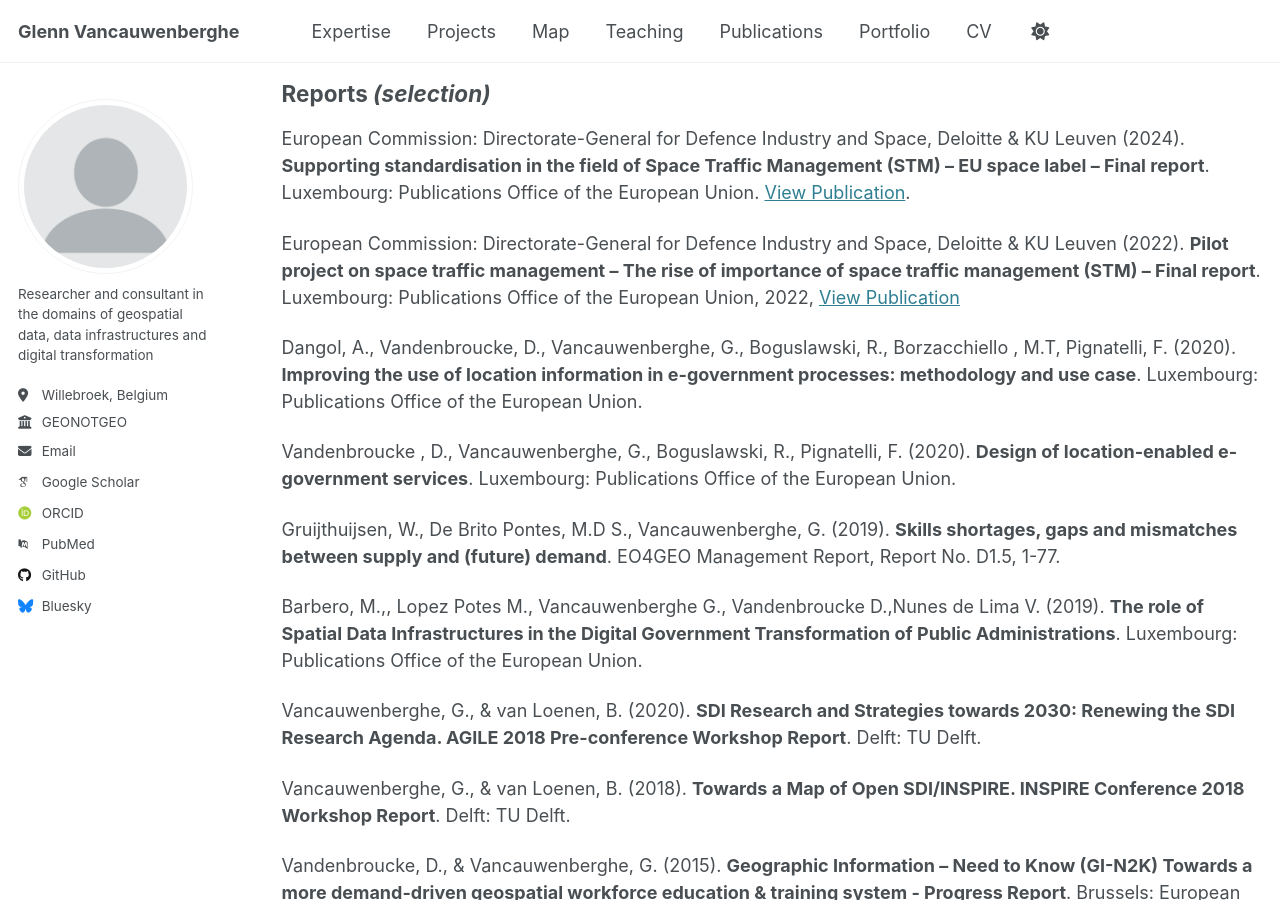
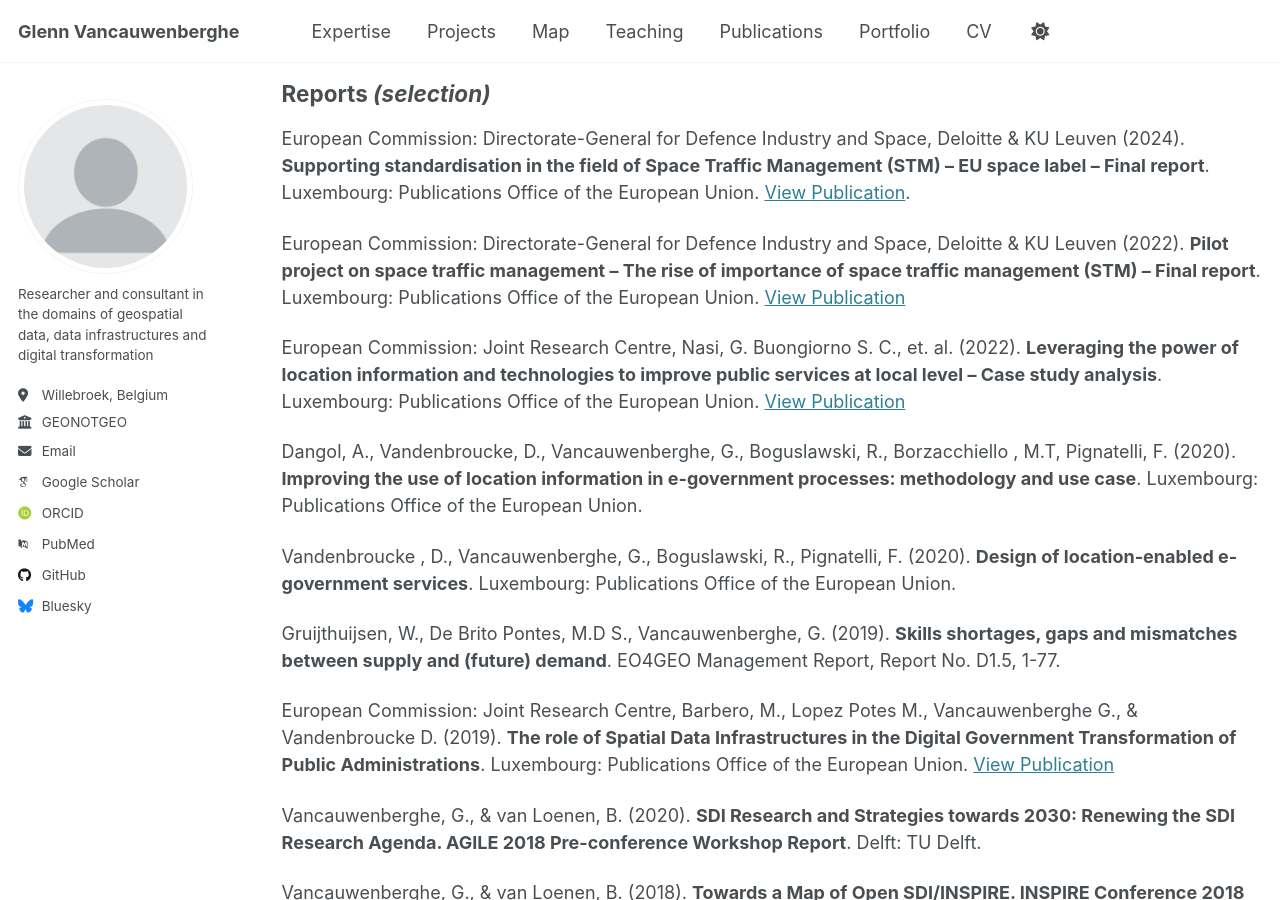
Before and after one commit to GVancauwenberghe/gvancauwenberghe.github.io, a Jekyll site: the page built from _pages/outputs.md, in a window 1280 px wide and 900 px high, scrolled down 281 px. Built offline with Jekyll 4.4.1, drawn with Linux system fonts in a browser that asks for light colours; some web fonts are replaced.

Commit message:
Update outputs.md

```diff
--- a/_pages/outputs.md
+++ b/_pages/outputs.md
@@ -15,7 +15,9 @@ Vancauwenberghe, G. (2013). **Coordination within the Spatial Data Infrastructur
 ## Reports _(selection)_
 European Commission: Directorate-General for Defence Industry and Space, Deloitte & KU Leuven (2024). **Supporting standardisation in the field of Space Traffic Management (STM) – EU space label – Final report**. Luxembourg: Publications Office of the European Union. [View Publication](https://data.europa.eu/doi/10.2889/0215426).
 
-European Commission: Directorate-General for Defence Industry and Space, Deloitte & KU Leuven (2022). **Pilot project on space traffic management – The rise of importance of space traffic management (STM) – Final report**. Luxembourg: Publications Office of the European Union, 2022, [View Publication](https://data.europa.eu/doi/10.2889/3462708)
+European Commission: Directorate-General for Defence Industry and Space, Deloitte & KU Leuven (2022). **Pilot project on space traffic management – The rise of importance of space traffic management (STM) – Final report**. Luxembourg: Publications Office of the European Union. [View Publication](https://data.europa.eu/doi/10.2889/3462708)
+
+European Commission: Joint Research Centre, Nasi, G. Buongiorno S. C., et. al. (2022). **Leveraging the power of location information and technologies to improve public services at local level – Case study analysis**. Luxembourg: Publications Office of the European Union. [View Publication](https://data.europa.eu/doi/10.2760/67126)
 
 Dangol, A., Vandenbroucke, D., Vancauwenberghe, G., Boguslawski, R., Borzacchiello , M.T, Pignatelli, F. (2020). **Improving the use of location information in e-government processes: methodology and use case**. Luxembourg: Publications Office of the European Union.
 
@@ -23,7 +25,7 @@ Vandenbroucke , D., Vancauwenberghe, G., Boguslawski, R., Pignatelli, F. (2020).
 
 Gruijthuijsen, W., De Brito Pontes, M.D S., Vancauwenberghe, G. (2019). **Skills shortages, gaps and mismatches between supply and (future) demand**. EO4GEO Management Report, Report No. D1.5, 1-77.
 
-Barbero, M.,, Lopez Potes M., Vancauwenberghe G., Vandenbroucke D.,Nunes de Lima V. (2019). **The role of Spatial Data Infrastructures in the Digital Government Transformation of Public Administrations**. Luxembourg: Publications Office of the European Union.
+European Commission: Joint Research Centre, Barbero, M., Lopez Potes M., Vancauwenberghe G., & Vandenbroucke D. (2019). **The role of Spatial Data Infrastructures in the Digital Government Transformation of Public Administrations**. Luxembourg: Publications Office of the European Union. [View Publication](https://data.europa.eu/doi/10.2760/324167)
 
 Vancauwenberghe, G., & van Loenen, B. (2020). **SDI Research and Strategies towards 2030: Renewing the SDI Research Agenda. AGILE 2018 Pre-conference Workshop Report**. Delft: TU Delft.
 
```
